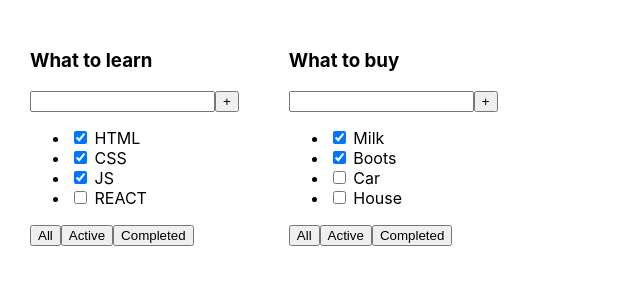
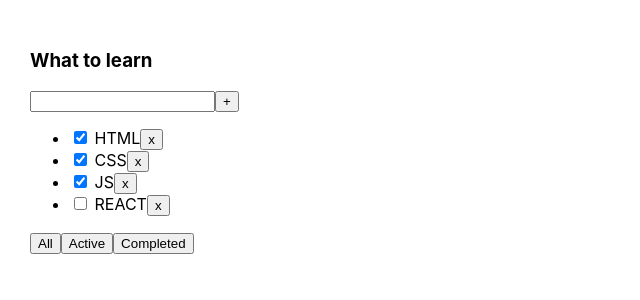
Before and after one commit to KatrinaNov/todolist-react, a React (Create React App) app: page / in a window 1280 px wide. Shown: the top 300 px of the page, without its empty margins (0-640 px from the left). Built offline with nearby package versions, Linux system fonts and the light colour scheme.

Commit message:
2. useState, filter

```diff
--- a/src/App.tsx
+++ b/src/App.tsx
@@ -1,29 +1,41 @@
-import React from 'react';
+import React, {useState} from 'react';
 import './App.css';
 import Todolist from "./components/Todolist";
 
+export type FilterType = "all" | "active" | "completed"
+
 function App() {
-  const title_1 = 'What to learn';
-  const title_2 = 'What to buy';
-  const task_1 = [
-    {id:1, title: 'HTML', isDone: true},
-    {id:2, title: 'CSS', isDone: true},
-    {id:3, title: 'JS', isDone: true},
-    {id:4, title: 'REACT', isDone: false},
-  ]
-  const task_2 = [
-    {id:5, title: 'Milk', isDone: true},
-    {id:6, title: 'Boots', isDone: true},
-    {id:7, title: 'Car', isDone: false},
-    {id:8, title: 'House', isDone: false}
-  ]
+  const title = 'What to learn';
+  let [tasks, setTasks] = useState(
+    [
+      {id: 1, title: 'HTML', isDone: true},
+      {id: 2, title: 'CSS', isDone: true},
+      {id: 3, title: 'JS', isDone: true},
+      {id: 4, title: 'REACT', isDone: false},
+    ]
+  )
+  let [filter, setFilter] = useState<FilterType>("all");
+  let tasksForTodoList = tasks;
+  if (filter === "active") {
+    tasksForTodoList = tasks.filter(task => !task.isDone)
+  }
+  if (filter === "completed") {
+    tasksForTodoList = tasks.filter(task => task.isDone)
+  }
 
-    return (
-        <div className="App">
-            <Todolist title={title_1} tasks={task_1}/>
-            <Todolist title={title_2} tasks={task_2}/>
-        </div>
-    );
+  function removeTasks(id: number) {
+    setTasks(tasks.filter(t => t.id !== id))
+  }
+
+  function changeFilter(value: FilterType) {
+    setFilter(value);
+  }
+
+  return (
+    <div className="App">
+      <Todolist title={title} tasks={tasksForTodoList} removeTasks={removeTasks} changeFilter={changeFilter}/>
+    </div>
+  );
 }
 
 export default App;
--- a/src/components/Todolist.tsx
+++ b/src/components/Todolist.tsx
@@ -1,4 +1,5 @@
 import React from 'react';
+import {FilterType} from "../App";
 
 type TasksType = {
   id: number
@@ -9,6 +10,8 @@
 type PropsType = {
   title: string
   tasks: Array<TasksType>
+  removeTasks: (id: number) => void
+  changeFilter: (value: FilterType) => void
 }
 
 const Todolist = (props: PropsType) => {
@@ -20,15 +23,15 @@
         <button>+</button>
       </div>
       <ul>
-          <li><input type="checkbox" checked={props.tasks[0].isDone}/> <span>{props.tasks[0].title}</span></li>
-          <li><input type="checkbox" checked={props.tasks[1].isDone}/> <span>{props.tasks[1].title}</span></li>
-          <li><input type="checkbox" checked={props.tasks[2].isDone}/> <span>{props.tasks[2].title}</span></li>
-          <li><input type="checkbox" checked={props.tasks[3].isDone}/> <span>{props.tasks[3].title}</span></li>
+        {props.tasks
+          .map(task => <li><input type="checkbox" checked={task.isDone}/> <span>{task.title}</span>
+            <button onClick={() => props.removeTasks(task.id)}>x</button>
+          </li>)}
       </ul>
       <div>
-          <button>All</button>
-          <button>Active</button>
-          <button>Completed</button>
+        <button onClick={() => props.changeFilter("all")}>All</button>
+        <button onClick={() => props.changeFilter("active")}>Active</button>
+        <button onClick={() => props.changeFilter("completed")}>Completed</button>
       </div>
     </div>
   );
```
Lines whose indentation alone changed are shown as unchanged.
